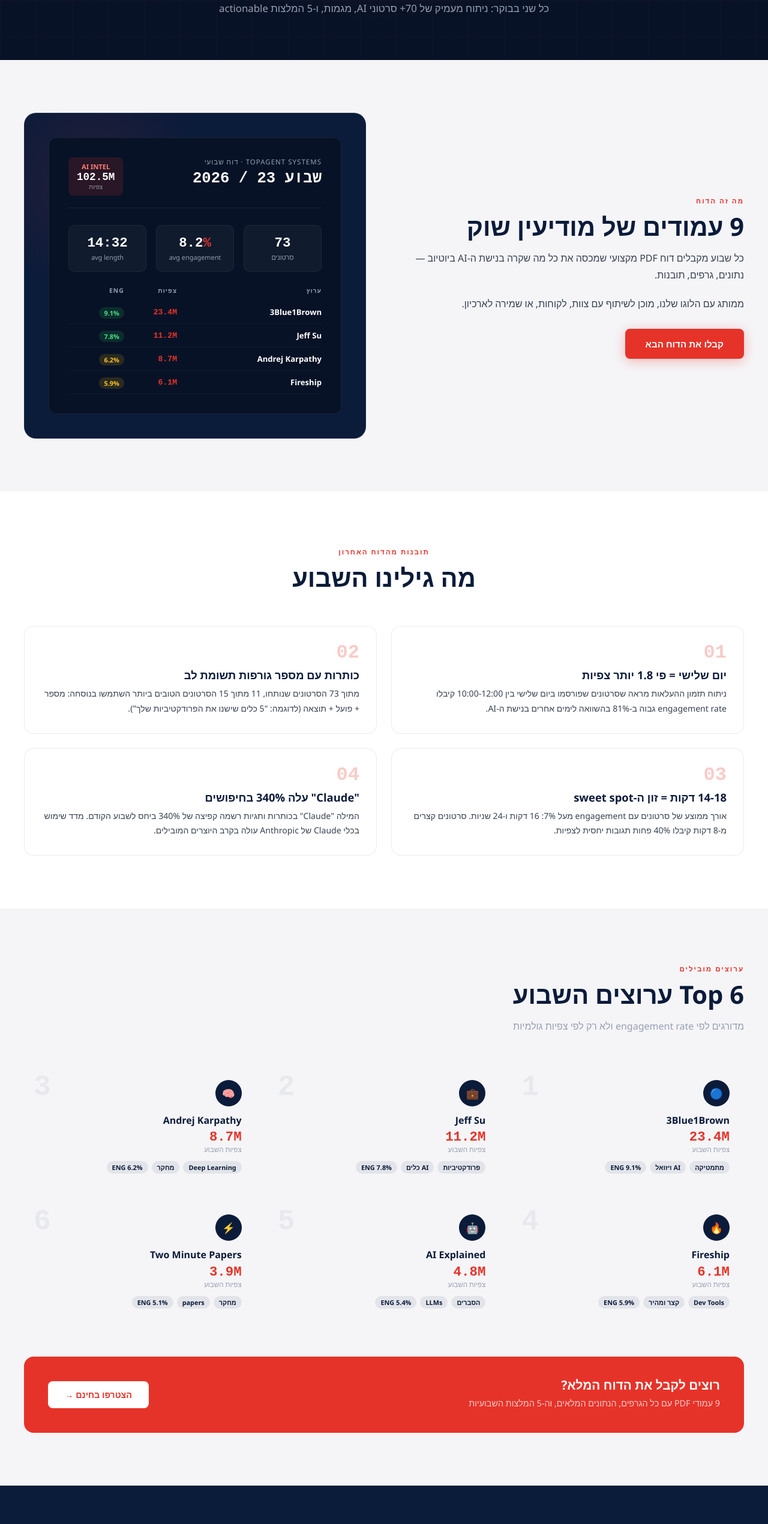
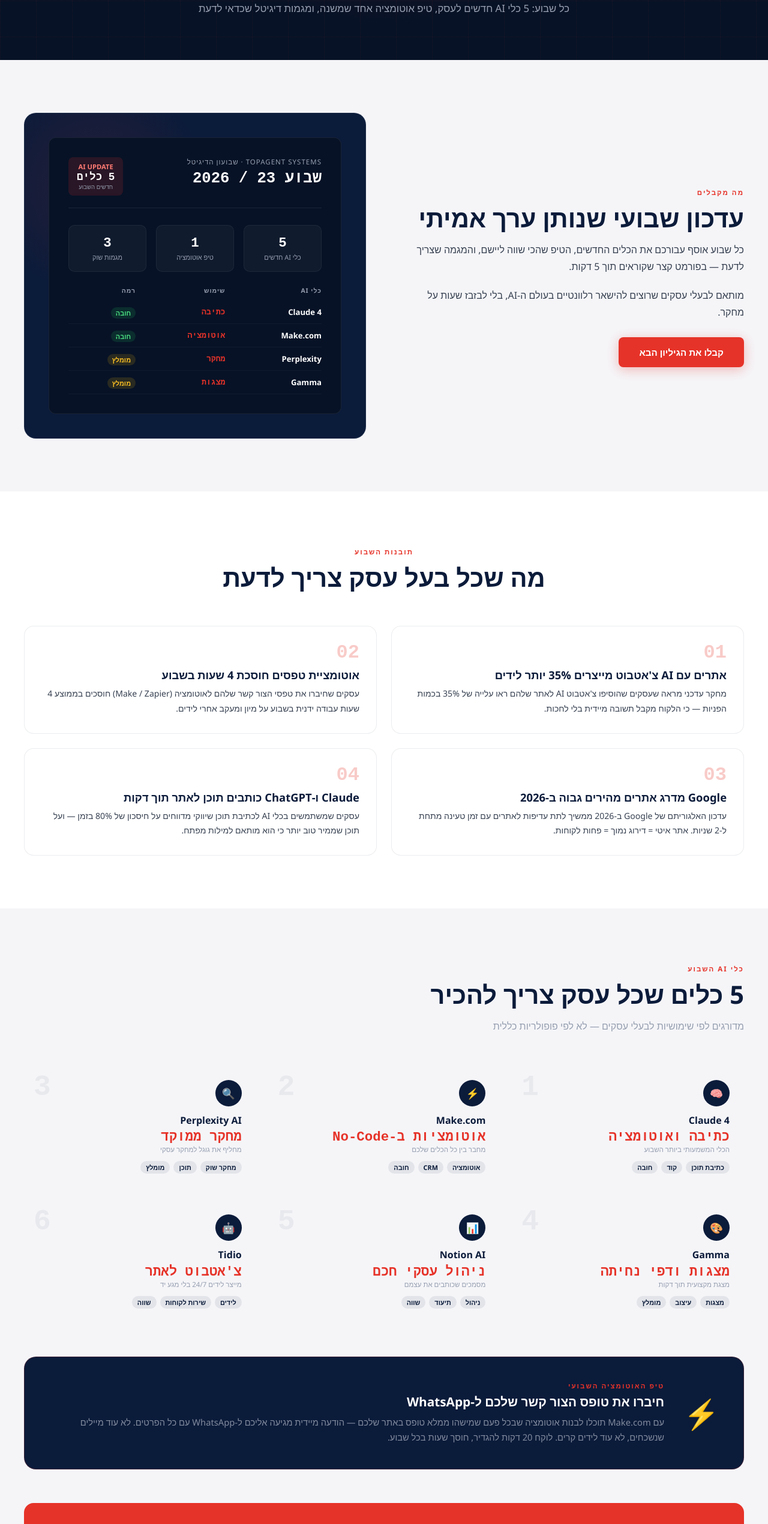
Before and after one commit to neorai0801-beep/TopAgent-Systems1, a website: page weekly.html in a window 1280 px wide. Shown: the part 239-2779 px from the top of the page at 60% size. Drawn offline with Linux system fonts and the light colour scheme.

Commit message:
Rewrite weekly page as digital AI newsletter for business owners

```diff
--- a/weekly.html
+++ b/weekly.html
@@ -3,7 +3,7 @@
 <head>
 <meta charset="UTF-8">
 <meta name="viewport" content="width=device-width, initial-scale=1.0">
-<title>TopAgent Systems — דוח שבועי</title>
+<title>TopAgent Systems — שבועון הדיגיטל</title>
 <link rel="stylesheet" href="css/styles.css">
 <style>
 /* Sample report preview */
@@ -72,7 +72,7 @@
 .insight-card h3 { margin-bottom: 9px; }
 .insight-card p  { font-size: 0.88rem; }
 
-/* Top channels */
+/* Top tools */
 .channels-grid { display: grid; grid-template-columns: repeat(3, 1fr); gap: 20px; margin-top: 52px; }
 .channel-card {
   background: var(--lgrey);
@@ -80,7 +80,9 @@
   padding: 24px;
   position: relative;
   overflow: hidden;
+  transition: transform 0.25s, box-shadow 0.25s;
 }
+.channel-card:hover { transform: translateY(-3px); box-shadow: var(--shadow); }
 .channel-card::after {
   content: attr(data-rank);
   position: absolute;
@@ -98,6 +100,23 @@
 .channel-card .views-lbl { font-size: 0.72rem; color: var(--mgrey); }
 .channel-tags { display: flex; gap: 6px; flex-wrap: wrap; margin-top: 12px; }
 .tag { background: rgba(11,27,58,0.08); color: var(--navy); font-size: 0.68rem; font-weight: 600; padding: 3px 9px; border-radius: 100px; }
+
+/* Automation tip */
+.auto-tip {
+  background: var(--navy);
+  border-radius: 20px;
+  padding: 40px;
+  margin-top: 56px;
+  display: grid;
+  grid-template-columns: auto 1fr;
+  gap: 32px;
+  align-items: center;
+  border: 1px solid rgba(230,51,41,0.2);
+}
+.auto-tip-icon { font-size: 3rem; }
+.auto-tip-label { font-size: 0.72rem; font-weight: 700; letter-spacing: 2px; color: var(--red); text-transform: uppercase; margin-bottom: 8px; }
+.auto-tip h3 { font-size: 1.3rem; color: var(--white); margin-bottom: 10px; }
+.auto-tip p { color: rgba(150,159,176,0.85); font-size: 0.92rem; line-height: 1.7; }
 
 /* CTA strip */
 .cta-strip {
@@ -160,8 +179,8 @@
 <div class="page-hero">
   <div class="page-hero-inner">
     <span class="section-tag" style="color:#ff7b73">עדכון שבועי</span>
-    <h1>הדוח השבועי</h1>
-    <p>כל שני בבוקר: ניתוח מעמיק של 70+ סרטוני AI, מגמות, ו-5 המלצות actionable</p>
+    <h1>שבועון הדיגיטל</h1>
+    <p>כל שבוע: 5 כלי AI חדשים לעסק, טיפ אוטומציה אחד שמשנה, ומגמות דיגיטל שכדאי לדעת</p>
   </div>
 </div>
 
@@ -170,37 +189,37 @@
   <div class="section-inner">
     <div style="display:grid; grid-template-columns:1fr 1fr; gap:60px; align-items:center">
       <div class="reveal">
-        <span class="section-tag">מה זה הדוח</span>
-        <h2 class="section-title">9 עמודים של מודיעין שוק</h2>
-        <p style="margin-bottom:20px">כל שבוע מקבלים דוח PDF מקצועי שמכסה את כל מה שקרה בנישת ה-AI ביוטיוב — נתונים, גרפים, תובנות.</p>
-        <p style="margin-bottom:28px">ממותג עם הלוגו שלנו, מוכן לשיתוף עם צוות, לקוחות, או שמירה לארכיון.</p>
-        <a href="contact.html" class="btn-primary">קבלו את הדוח הבא</a>
+        <span class="section-tag">מה מקבלים</span>
+        <h2 class="section-title">עדכון שבועי שנותן ערך אמיתי</h2>
+        <p style="margin-bottom:20px">כל שבוע אוסף עבורכם את הכלים החדשים, הטיפ שהכי שווה ליישם, והמגמה שצריך לדעת — בפורמט קצר שקוראים תוך 5 דקות.</p>
+        <p style="margin-bottom:28px">מותאם לבעלי עסקים שרוצים להישאר רלוונטיים בעולם ה-AI, בלי לבזבז שעות על מחקר.</p>
+        <a href="contact.html" class="btn-primary">קבלו את הגיליון הבא</a>
       </div>
       <div class="report-preview reveal">
         <div class="report-cover">
           <div class="report-cover-header">
             <div>
-              <div class="report-meta">TopAgent Systems · דוח שבועי</div>
+              <div class="report-meta">TopAgent Systems · שבועון הדיגיטל</div>
               <div class="report-week">שבוע 23 / 2026</div>
             </div>
             <div style="background:rgba(230,51,41,0.15);border-radius:8px;padding:8px 14px;text-align:center">
-              <div style="font-size:0.7rem;color:#ff7b73;font-weight:700;">AI INTEL</div>
-              <div style="font-size:1.1rem;font-weight:900;color:var(--white);font-family:'Courier New',monospace">102.5M</div>
-              <div style="font-size:0.6rem;color:var(--mgrey)">צפיות</div>
+              <div style="font-size:0.7rem;color:#ff7b73;font-weight:700;">AI UPDATE</div>
+              <div style="font-size:1.1rem;font-weight:900;color:var(--white);font-family:'Courier New',monospace">5 כלים</div>
+              <div style="font-size:0.6rem;color:var(--mgrey)">חדשים השבוע</div>
             </div>
           </div>
           <div class="kpi-row">
-            <div class="kpi-box"><div class="kpi-num">73</div><div class="kpi-lbl">סרטונים</div></div>
-            <div class="kpi-box"><div class="kpi-num">8.2<em>%</em></div><div class="kpi-lbl">avg engagement</div></div>
-            <div class="kpi-box"><div class="kpi-num">14:32</div><div class="kpi-lbl">avg length</div></div>
+            <div class="kpi-box"><div class="kpi-num">5</div><div class="kpi-lbl">כלי AI חדשים</div></div>
+            <div class="kpi-box"><div class="kpi-num">1</div><div class="kpi-lbl">טיפ אוטומציה</div></div>
+            <div class="kpi-box"><div class="kpi-num">3</div><div class="kpi-lbl">מגמות שוק</div></div>
           </div>
           <table class="channel-table">
-            <thead><tr><th>ערוץ</th><th>צפיות</th><th>ENG</th></tr></thead>
+            <thead><tr><th>כלי AI</th><th>שימוש</th><th>רמה</th></tr></thead>
             <tbody>
-              <tr><td class="channel-name">3Blue1Brown</td><td class="channel-views">23.4M</td><td><span class="eng-pill eng-high">9.1%</span></td></tr>
-              <tr><td class="channel-name">Jeff Su</td><td class="channel-views">11.2M</td><td><span class="eng-pill eng-high">7.8%</span></td></tr>
-              <tr><td class="channel-name">Andrej Karpathy</td><td class="channel-views">8.7M</td><td><span class="eng-pill eng-med">6.2%</span></td></tr>
-              <tr><td class="channel-name">Fireship</td><td class="channel-views">6.1M</td><td><span class="eng-pill eng-med">5.9%</span></td></tr>
+              <tr><td class="channel-name">Claude 4</td><td class="channel-views">כתיבה</td><td><span class="eng-pill eng-high">חובה</span></td></tr>
+              <tr><td class="channel-name">Make.com</td><td class="channel-views">אוטומציה</td><td><span class="eng-pill eng-high">חובה</span></td></tr>
+              <tr><td class="channel-name">Perplexity</td><td class="channel-views">מחקר</td><td><span class="eng-pill eng-med">מומלץ</span></td></tr>
+              <tr><td class="channel-name">Gamma</td><td class="channel-views">מצגות</td><td><span class="eng-pill eng-med">מומלץ</span></td></tr>
             </tbody>
           </table>
         </div>
@@ -213,119 +232,120 @@
 <section id="insights" style="background:var(--white)">
   <div class="section-inner">
     <div class="reveal text-center">
-      <span class="section-tag">תובנות מהדוח האחרון</span>
-      <h2 class="section-title">מה גילינו השבוע</h2>
+      <span class="section-tag">תובנות השבוע</span>
+      <h2 class="section-title">מה שכל בעל עסק צריך לדעת</h2>
     </div>
     <div class="insights-grid">
       <div class="insight-card reveal">
         <div class="insight-num">01</div>
-        <h3>יום שלישי = פי 1.8 יותר צפיות</h3>
-        <p>ניתוח תזמון ההעלאות מראה שסרטונים שפורסמו ביום שלישי בין 10:00-12:00 קיבלו engagement rate גבוה ב-81% בהשוואה לימים אחרים בנישת ה-AI.</p>
+        <h3>אתרים עם AI צ'אטבוט מייצרים 35% יותר לידים</h3>
+        <p>מחקר עדכני מראה שעסקים שהוסיפו צ'אטבוט AI לאתר שלהם ראו עלייה של 35% בכמות הפניות — כי הלקוח מקבל תשובה מיידית בלי לחכות.</p>
       </div>
       <div class="insight-card reveal">
         <div class="insight-num">02</div>
-        <h3>כותרות עם מספר גורפות תשומת לב</h3>
-        <p>מתוך 73 הסרטונים שנותחו, 11 מתוך 15 הסרטונים הטובים ביותר השתמשו בנוסחה: מספר + פועל + תוצאה (לדוגמה: "5 כלים שישנו את הפרודקטיביות שלך").</p>
+        <h3>אוטומציית טפסים חוסכת 4 שעות בשבוע</h3>
+        <p>עסקים שחיברו את טפסי הצור קשר שלהם לאוטומציה (Make / Zapier) חוסכים בממוצע 4 שעות עבודה ידנית בשבוע על מיון ומעקב אחרי לידים.</p>
       </div>
       <div class="insight-card reveal">
         <div class="insight-num">03</div>
-        <h3>14-18 דקות = זון ה-sweet spot</h3>
-        <p>אורך ממוצע של סרטונים עם engagement מעל 7%: 16 דקות ו-24 שניות. סרטונים קצרים מ-8 דקות קיבלו 40% פחות תגובות יחסית לצפיות.</p>
+        <h3>Google מדרג אתרים מהירים גבוה ב-2026</h3>
+        <p>עדכון האלגוריתם של Google ב-2026 ממשיך לתת עדיפות לאתרים עם זמן טעינה מתחת ל-2 שניות. אתר איטי = דירוג נמוך = פחות לקוחות.</p>
       </div>
       <div class="insight-card reveal">
         <div class="insight-num">04</div>
-        <h3>"Claude" עלה 340% בחיפושים</h3>
-        <p>המילה "Claude" בכותרות ותגיות רשמה קפיצה של 340% ביחס לשבוע הקודם. מדד שימוש בכלי Claude של Anthropic עולה בקרב היוצרים המובילים.</p>
+        <h3>Claude ו-ChatGPT כותבים תוכן לאתר תוך דקות</h3>
+        <p>עסקים שמשתמשים בכלי AI לכתיבת תוכן שיווקי מדווחים על חיסכון של 80% בזמן — ועל תוכן שממיר טוב יותר כי הוא מותאם למילות מפתח.</p>
       </div>
     </div>
   </div>
 </section>
 
-<!-- TOP CHANNELS -->
+<!-- TOP TOOLS -->
 <section id="channels" style="background:var(--lgrey)">
   <div class="section-inner">
     <div class="reveal">
-      <span class="section-tag">ערוצים מובילים</span>
-      <h2 class="section-title">Top 6 ערוצים השבוע</h2>
-      <p class="section-sub">מדורגים לפי engagement rate ולא רק לפי צפיות גולמיות</p>
+      <span class="section-tag">כלי AI השבוע</span>
+      <h2 class="section-title">5 כלים שכל עסק צריך להכיר</h2>
+      <p class="section-sub">מדורגים לפי שימושיות לבעלי עסקים — לא לפי פופולריות כללית</p>
     </div>
     <div class="channels-grid">
-      <div class="channel-card reveal" data-rank="1"><div class="channel-icon">🔵</div><h3>3Blue1Brown</h3><div class="views">23.4M</div><div class="views-lbl">צפיות השבוע</div><div class="channel-tags"><span class="tag">מתמטיקה</span><span class="tag">AI ויזואל</span><span class="tag">9.1% ENG</span></div></div>
-      <div class="channel-card reveal" data-rank="2"><div class="channel-icon">💼</div><h3>Jeff Su</h3><div class="views">11.2M</div><div class="views-lbl">צפיות השבוע</div><div class="channel-tags"><span class="tag">פרודקטיביות</span><span class="tag">AI כלים</span><span class="tag">7.8% ENG</span></div></div>
-      <div class="channel-card reveal" data-rank="3"><div class="channel-icon">🧠</div><h3>Andrej Karpathy</h3><div class="views">8.7M</div><div class="views-lbl">צפיות השבוע</div><div class="channel-tags"><span class="tag">Deep Learning</span><span class="tag">מחקר</span><span class="tag">6.2% ENG</span></div></div>
-      <div class="channel-card reveal" data-rank="4"><div class="channel-icon">🔥</div><h3>Fireship</h3><div class="views">6.1M</div><div class="views-lbl">צפיות השבוע</div><div class="channel-tags"><span class="tag">Dev Tools</span><span class="tag">קצר ומהיר</span><span class="tag">5.9% ENG</span></div></div>
-      <div class="channel-card reveal" data-rank="5"><div class="channel-icon">🤖</div><h3>AI Explained</h3><div class="views">4.8M</div><div class="views-lbl">צפיות השבוע</div><div class="channel-tags"><span class="tag">הסברים</span><span class="tag">LLMs</span><span class="tag">5.4% ENG</span></div></div>
-      <div class="channel-card reveal" data-rank="6"><div class="channel-icon">⚡</div><h3>Two Minute Papers</h3><div class="views">3.9M</div><div class="views-lbl">צפיות השבוע</div><div class="channel-tags"><span class="tag">מחקר</span><span class="tag">papers</span><span class="tag">5.1% ENG</span></div></div>
+      <div class="channel-card reveal" data-rank="1"><div class="channel-icon">🧠</div><h3>Claude 4</h3><div class="views">כתיבה ואוטומציה</div><div class="views-lbl">הכלי המשמעותי ביותר השבוע</div><div class="channel-tags"><span class="tag">כתיבת תוכן</span><span class="tag">קוד</span><span class="tag">חובה</span></div></div>
+      <div class="channel-card reveal" data-rank="2"><div class="channel-icon">⚡</div><h3>Make.com</h3><div class="views">אוטומציות ב-No-Code</div><div class="views-lbl">מחבר בין כל הכלים שלכם</div><div class="channel-tags"><span class="tag">אוטומציה</span><span class="tag">CRM</span><span class="tag">חובה</span></div></div>
+      <div class="channel-card reveal" data-rank="3"><div class="channel-icon">🔍</div><h3>Perplexity AI</h3><div class="views">מחקר ממוקד</div><div class="views-lbl">מחליף את גוגל למחקר עסקי</div><div class="channel-tags"><span class="tag">מחקר שוק</span><span class="tag">תוכן</span><span class="tag">מומלץ</span></div></div>
+      <div class="channel-card reveal" data-rank="4"><div class="channel-icon">🎨</div><h3>Gamma</h3><div class="views">מצגות ודפי נחיתה</div><div class="views-lbl">מצגת מקצועית תוך דקות</div><div class="channel-tags"><span class="tag">מצגות</span><span class="tag">עיצוב</span><span class="tag">מומלץ</span></div></div>
+      <div class="channel-card reveal" data-rank="5"><div class="channel-icon">📊</div><h3>Notion AI</h3><div class="views">ניהול עסקי חכם</div><div class="views-lbl">מסמכים שכותבים את עצמם</div><div class="channel-tags"><span class="tag">ניהול</span><span class="tag">תיעוד</span><span class="tag">שווה</span></div></div>
+      <div class="channel-card reveal" data-rank="6"><div class="channel-icon">🤖</div><h3>Tidio</h3><div class="views">צ'אטבוט לאתר</div><div class="views-lbl">מייצר לידים 24/7 בלי מגע יד</div><div class="channel-tags"><span class="tag">לידים</span><span class="tag">שירות לקוחות</span><span class="tag">שווה</span></div></div>
+    </div>
+
+    <div class="auto-tip reveal">
+      <div class="auto-tip-icon">⚡</div>
+      <div>
+        <div class="auto-tip-label">טיפ האוטומציה השבועי</div>
+        <h3>חיברו את טופס הצור קשר שלכם ל-WhatsApp</h3>
+        <p>עם Make.com תוכלו לבנות אוטומציה שבכל פעם שמישהו ממלא טופס באתר שלכם — הודעה מיידית מגיעה אליכם ל-WhatsApp עם כל הפרטים. לא עוד מיילים שנשכחים, לא עוד לידים קרים. לוקח 20 דקות להגדיר, חוסך שעות בכל שבוע.</p>
+      </div>
     </div>
 
     <div class="cta-strip reveal">
       <div>
-        <h3>רוצים לקבל את הדוח המלא?</h3>
-        <p>9 עמודי PDF עם כל הגרפים, הנתונים המלאים, וה-5 המלצות השבועיות</p>
+        <h3>רוצים לקבל את הגיליון הבא?</h3>
+        <p>כל שבוע ישירות לאימייל — 5 דקות קריאה שמשנות את הדרך שאתם עובדים</p>
       </div>
-      <a href="contact.html" class="btn-white">הצטרפו בחינם →</a>
+      <a href="contact.html" class="btn-white">הרשמו בחינם →</a>
     </div>
   </div>
 </section>
 
-<!-- TIMING SECTION -->
+<!-- TRENDS SECTION -->
 <section id="timing" style="background:var(--navy)">
   <div class="section-inner">
     <div class="reveal text-center">
-      <span class="section-tag" style="color:rgba(230,51,41,0.85)">תזמון העלאות</span>
-      <h2 class="section-title text-white">מתי הכי טוב לפרסם?</h2>
-      <p class="section-sub text-mgrey">ניתוח 73 הסרטונים הגבוהים ביותר מהשבוע האחרון לפי יום ושעה</p>
+      <span class="section-tag" style="color:rgba(230,51,41,0.85)">מגמות 2026</span>
+      <h2 class="section-title text-white">כמה עסקים כבר משתמשים ב-AI?</h2>
+      <p class="section-sub text-mgrey">נתוני אימוץ כלי AI בקרב עסקים קטנים ובינוניים בישראל — 2026</p>
     </div>
-    <div style="display:grid;grid-template-columns:repeat(7,1fr);gap:10px;margin-top:48px" class="reveal">
-      <!-- Day bars -->
+    <div style="display:grid;grid-template-columns:repeat(6,1fr);gap:10px;margin-top:48px" class="reveal">
       <div style="text-align:center">
-        <div style="background:rgba(255,255,255,0.06);border-radius:8px;height:120px;position:relative;overflow:hidden;margin-bottom:10px">
+        <div style="background:rgba(255,255,255,0.06);border-radius:8px;height:140px;position:relative;overflow:hidden;margin-bottom:10px">
+          <div style="position:absolute;bottom:0;left:0;right:0;background:var(--red);height:78%;border-radius:0 0 8px 8px;opacity:0.9"></div>
+        </div>
+        <div style="font-size:0.7rem;color:var(--mgrey)">כתיבת תוכן</div>
+        <div style="font-size:0.82rem;font-weight:700;color:var(--red)">78%</div>
+      </div>
+      <div style="text-align:center">
+        <div style="background:rgba(255,255,255,0.06);border-radius:8px;height:140px;position:relative;overflow:hidden;margin-bottom:10px">
+          <div style="position:absolute;bottom:0;left:0;right:0;background:var(--red);height:61%;border-radius:0 0 8px 8px;opacity:0.75"></div>
+        </div>
+        <div style="font-size:0.7rem;color:var(--mgrey)">אוטומציות</div>
+        <div style="font-size:0.82rem;font-weight:700;color:var(--white)">61%</div>
+      </div>
+      <div style="text-align:center">
+        <div style="background:rgba(255,255,255,0.06);border-radius:8px;height:140px;position:relative;overflow:hidden;margin-bottom:10px">
+          <div style="position:absolute;bottom:0;left:0;right:0;background:var(--red);height:100%;border-radius:0 0 8px 8px"></div>
+        </div>
+        <div style="font-size:0.7rem;color:var(--mgrey)">צ'אטבוטים</div>
+        <div style="font-size:0.82rem;font-weight:900;color:var(--red)">+89% ★</div>
+      </div>
+      <div style="text-align:center">
+        <div style="background:rgba(255,255,255,0.06);border-radius:8px;height:140px;position:relative;overflow:hidden;margin-bottom:10px">
+          <div style="position:absolute;bottom:0;left:0;right:0;background:var(--red);height:54%;border-radius:0 0 8px 8px;opacity:0.7"></div>
+        </div>
+        <div style="font-size:0.7rem;color:var(--mgrey)">עיצוב AI</div>
+        <div style="font-size:0.82rem;font-weight:700;color:var(--white)">54%</div>
+      </div>
+      <div style="text-align:center">
+        <div style="background:rgba(255,255,255,0.06);border-radius:8px;height:140px;position:relative;overflow:hidden;margin-bottom:10px">
+          <div style="position:absolute;bottom:0;left:0;right:0;background:rgba(150,159,176,0.3);height:38%;border-radius:0 0 8px 8px"></div>
+        </div>
+        <div style="font-size:0.7rem;color:var(--mgrey)">ניתוח נתונים</div>
+        <div style="font-size:0.82rem;font-weight:700;color:var(--white)">38%</div>
+      </div>
+      <div style="text-align:center">
+        <div style="background:rgba(255,255,255,0.06);border-radius:8px;height:140px;position:relative;overflow:hidden;margin-bottom:10px">
           <div style="position:absolute;bottom:0;left:0;right:0;background:rgba(150,159,176,0.3);height:25%;border-radius:0 0 8px 8px"></div>
         </div>
-        <div style="font-size:0.72rem;color:var(--mgrey)">ראשון</div>
-        <div style="font-size:0.78rem;font-weight:700;color:var(--white)">4.2%</div>
-      </div>
-      <div style="text-align:center">
-        <div style="background:rgba(255,255,255,0.06);border-radius:8px;height:120px;position:relative;overflow:hidden;margin-bottom:10px">
-          <div style="position:absolute;bottom:0;left:0;right:0;background:var(--red);height:72%;border-radius:0 0 8px 8px;opacity:0.8"></div>
-        </div>
-        <div style="font-size:0.72rem;color:var(--mgrey)">שני</div>
-        <div style="font-size:0.78rem;font-weight:700;color:var(--red)">8.9%</div>
-      </div>
-      <div style="text-align:center">
-        <div style="background:rgba(255,255,255,0.06);border-radius:8px;height:120px;position:relative;overflow:hidden;margin-bottom:10px">
-          <div style="position:absolute;bottom:0;left:0;right:0;background:var(--red);height:100%;border-radius:0 0 8px 8px"></div>
-        </div>
-        <div style="font-size:0.72rem;color:var(--mgrey)">שלישי</div>
-        <div style="font-size:0.78rem;font-weight:900;color:var(--red)">9.4% ★</div>
-      </div>
-      <div style="text-align:center">
-        <div style="background:rgba(255,255,255,0.06);border-radius:8px;height:120px;position:relative;overflow:hidden;margin-bottom:10px">
-          <div style="position:absolute;bottom:0;left:0;right:0;background:var(--red);height:60%;border-radius:0 0 8px 8px;opacity:0.7"></div>
-        </div>
-        <div style="font-size:0.72rem;color:var(--mgrey)">רביעי</div>
-        <div style="font-size:0.78rem;font-weight:700;color:var(--white)">7.8%</div>
-      </div>
-      <div style="text-align:center">
-        <div style="background:rgba(255,255,255,0.06);border-radius:8px;height:120px;position:relative;overflow:hidden;margin-bottom:10px">
-          <div style="position:absolute;bottom:0;left:0;right:0;background:rgba(150,159,176,0.3);height:45%;border-radius:0 0 8px 8px"></div>
-        </div>
-        <div style="font-size:0.72rem;color:var(--mgrey)">חמישי</div>
-        <div style="font-size:0.78rem;font-weight:700;color:var(--white)">5.9%</div>
-      </div>
-      <div style="text-align:center">
-        <div style="background:rgba(255,255,255,0.06);border-radius:8px;height:120px;position:relative;overflow:hidden;margin-bottom:10px">
-          <div style="position:absolute;bottom:0;left:0;right:0;background:rgba(150,159,176,0.3);height:20%;border-radius:0 0 8px 8px"></div>
-        </div>
-        <div style="font-size:0.72rem;color:var(--mgrey)">שישי</div>
-        <div style="font-size:0.78rem;font-weight:700;color:var(--white)">3.1%</div>
-      </div>
-      <div style="text-align:center">
-        <div style="background:rgba(255,255,255,0.06);border-radius:8px;height:120px;position:relative;overflow:hidden;margin-bottom:10px">
-          <div style="position:absolute;bottom:0;left:0;right:0;background:rgba(150,159,176,0.3);height:30%;border-radius:0 0 8px 8px"></div>
-        </div>
-        <div style="font-size:0.72rem;color:var(--mgrey)">שבת</div>
-        <div style="font-size:0.78rem;font-weight:700;color:var(--white)">3.8%</div>
+        <div style="font-size:0.7rem;color:var(--mgrey)">קוד ופיתוח</div>
+        <div style="font-size:0.82rem;font-weight:700;color:var(--white)">25%</div>
       </div>
     </div>
   </div>
@@ -340,7 +360,7 @@
           <span class="logo-bolt"><svg viewBox="0 0 100 100"><polygon points="0,0 68,0 68,40 100,40 44,100 44,60 0,60" fill="#E63329"/></svg></span>
           <span class="logo-text"><span class="logo-top">TOPAGENT</span><span class="logo-bot">Systems</span></span>
         </a>
-        <p>ניתוח אוטומטי שבועי של נישת ה-AI/Tech ביוטיוב. מודיעין שוק ממשי לכל חבר קהילה.</p>
+        <p>בונים אתרים מקצועיים עם אוטומציות AI לעסקים בישראל — מהר, יפה, ועם תוצאות.</p>
       </div>
       <div class="footer-col"><h4>ניווט</h4><ul><li><a href="index.html">בית</a></li><li><a href="weekly.html">דוח שבועי</a></li><li><a href="community.html">קהילה</a></li><li><a href="pricing.html">מחירים</a></li></ul></div>
       <div class="footer-col"><h4>מותג</h4><ul><li><a href="brand_guidelines.html">Brand Guidelines</a></li><li><a href="#channels">מפת ערוצים</a></li><li><a href="#insights">מגמות תוכן</a></li><li><a href="#timing">תזמון העלאות</a></li></ul></div>
```
